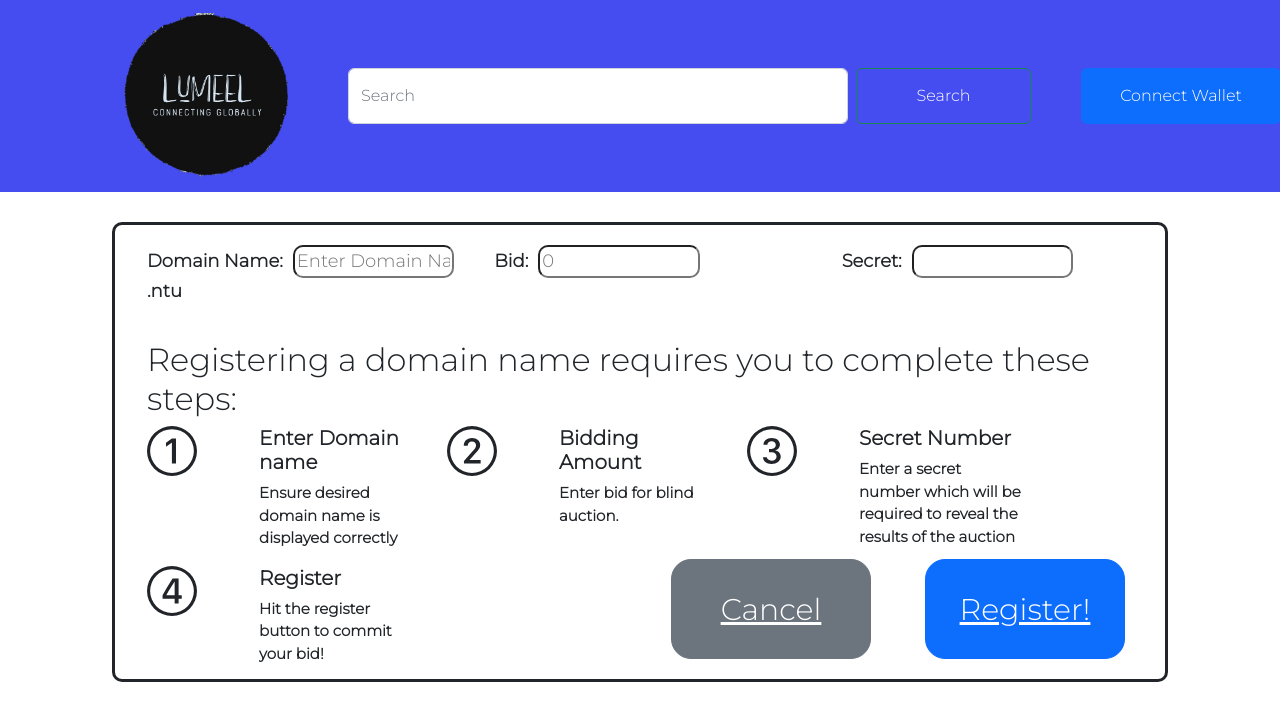
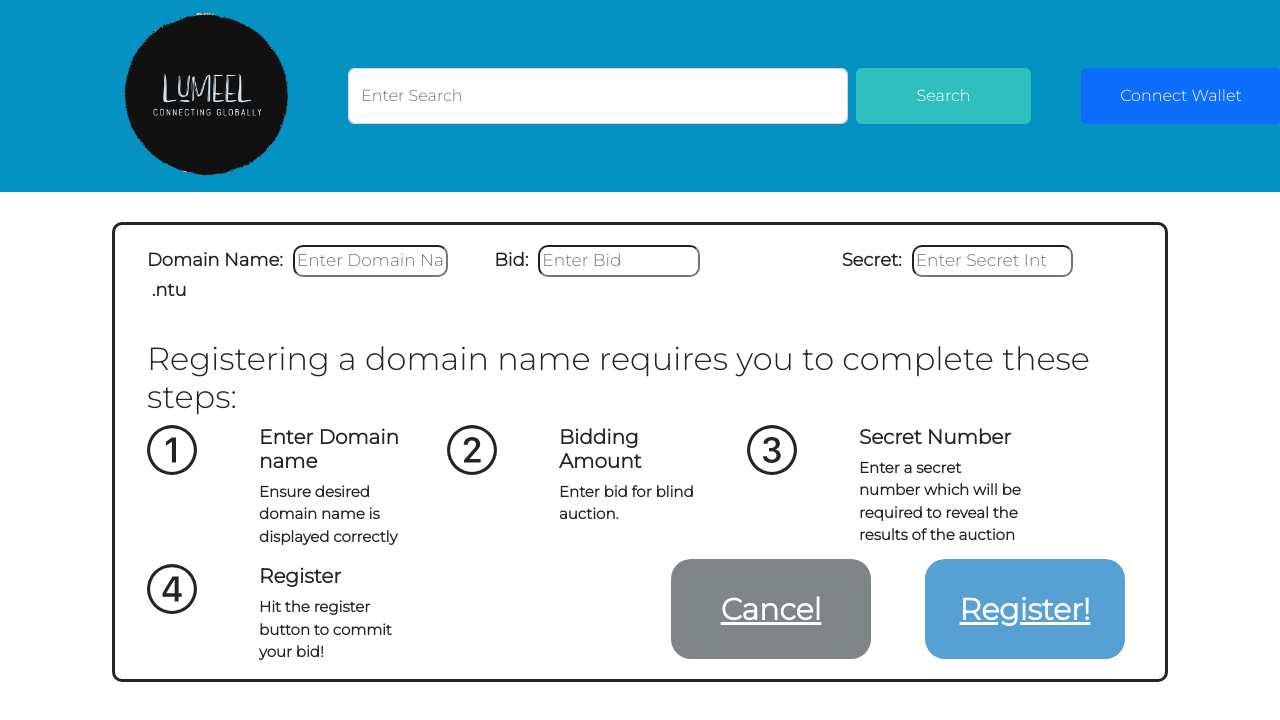
Before and after one commit to jonlee1923/CZ4153-Decentralized-Domain-Registrar, a React (Create React App) app in the folder client/: page /placebid in a window 1280 px wide. Shown: the top 720 px of the page. Built offline with nearby package versions, Linux system fonts and the light colour scheme.

Commit message:
fix design

```diff
--- a/client/src/components/Biddinglist/Biddinglist.jsx
+++ b/client/src/components/Biddinglist/Biddinglist.jsx
@@ -153,7 +153,7 @@ const BiddingList = (props) => {
           <Row>
             {auctions.map((auction) => {
               return (
-                <Col lg={4} md={6} sm={12} xs={12} key={auction.auctionId}>
+                <Col lg={6} md={6} sm={12} xs={12} key={auction.auctionId}>
                   <Card className={styles.card} >
                     <p>
                       Domain Name: <span>{auction.name + ".ntu"}</span>
@@ -172,7 +172,7 @@ const BiddingList = (props) => {
                     </p>
                     <div className={styles.buttons}>
                       <Button
-                        className={`btn btn-secondary ${styles.bidbtn} ${styles.btmbutton}`}
+                        className={`btn ${styles.bidbtn} ${styles.btmbutton}`}
                         onClick={() => {
                           navigate(bidPath, {
                             state: { name: auction.name },
@@ -180,14 +180,6 @@ const BiddingList = (props) => {
                         }}
                       >
                         Place a Bid!
-                      </Button>
-                      <Button
-                        className={`btn btn-secondary ${styles.btmbutton}`}
-                        onClick={() => {
-                          endAuctionHandler(auction.name);
-                        }}
-                      >
-                        End
                       </Button>
                     </div>
                   </Card>
--- a/client/src/components/Biddinglist/Biddinglist.module.css
+++ b/client/src/components/Biddinglist/Biddinglist.module.css
@@ -1,7 +1,7 @@
 body {
   font-family: "Montserrat", sans-serif;
   font-weight: 700;
-  background-color:white;
+  background-color: white;
 }
 .pagename {
   text-align: center;
@@ -11,20 +11,17 @@ body {
 .card {
   position: relative;
   margin: 10px 0;
-  height: 300px;
-  column-width: 400px;
+  height: 320px;
+  column-width: 600px;
 }
 
-.card p{
-  color:white;
+.card p {
+  color: white;
 }
 
 p span {
   position: absolute;
   right: 10px;
-  border: 3px solid white;
-  border-radius: 10px;
-  padding: 3px;
 }
 
 .buttons {
@@ -33,6 +30,14 @@ p span {
 .bidbtn {
   position: absolute;
   right: 10px;
+  bottom: 10px;
+  background-color: #57a0d3 !important;
+  border: 3px solid white;
+  font-weight: bold;
+}
+.bidbtn:hover {
+  background-color: #5888ae !important;
+  border: 3px solid white !important;
 }
 
 .bidlink {
@@ -41,6 +46,6 @@ p span {
 .bidlink:hover {
   color: white;
 }
-.btmbutton{
-  background:#484954;
+.btmbutton {
+  background: #484954;
 }
--- a/client/src/components/Card/Card.module.css
+++ b/client/src/components/Card/Card.module.css
@@ -1,7 +1,8 @@
 .card {
-  background: #223BC9;
+  background: #0492C2;
   box-shadow: 0 2px 8px rgba(0, 0, 0, 0.26);
   border-radius: 10px;
   width:fit-content;
   padding: 20px;
+  border:3px solid black;
 }
--- a/client/src/components/Ethertx/Ethertx.module.css
+++ b/client/src/components/Ethertx/Ethertx.module.css
@@ -21,5 +21,11 @@
   position: absolute;
   right: 10px;
   bottom: 10px;
-  background: #484954;
+  background-color: #57a0d3 !important;
+  border: 3px solid white;
+  font-weight: bold;
 }
+.transferbtn:hover {
+  background-color: #5888ae !important;
+  border: 3px solid white !important;
+}
--- a/client/src/components/Mybiddings/Mybiddings.module.css
+++ b/client/src/components/Mybiddings/Mybiddings.module.css
@@ -6,8 +6,8 @@
   .card {
     position: relative;
     margin: 10px 0;
-    height: 240px;
-    column-width: 300px;
+    height: 250px;
+    column-width: 400px;
   }
 
   .card p{
@@ -15,9 +15,16 @@
   }
 
   .bidbtn {
-      position:absolute;
-      right:10px;
-      background:#484954;
+    position: absolute;
+    right: 10px;
+    bottom: 10px;
+    background-color: #57a0d3 !important;
+    border: 3px solid white;
+    font-weight: bold;
+  }
+  .bidbtn:hover {
+    background-color: #5888ae !important;
+    border: 3px solid white !important;
   }
 
   .bidlink {
--- a/client/src/components/Mynames/Mynames.module.css
+++ b/client/src/components/Mynames/Mynames.module.css
@@ -20,5 +20,12 @@
 .withdrawbtn {
   position: absolute;
   right: 10px;
-  background: #484954;
+  bottom: 10px;
+  background-color: #57a0d3 !important;
+  border: 3px solid white;
+  font-weight: bold;
 }
+.withdrawbtn:hover {
+  background-color: #5888ae !important;
+  border: 3px solid white !important;
+}
--- a/client/src/components/Navbar/Navbar.jsx
+++ b/client/src/components/Navbar/Navbar.jsx
@@ -41,12 +41,12 @@ const Navbar2 = React.forwardRef((props, ref) => {
             <Form className={`d-flex ${styles.form}`}>
               <Form.Control
                 type="search"
-                placeholder="Search"
+                placeholder="Enter Search"
                 className={`me-2 ${styles.searchbar}`}
                 aria-label="Search"
               />
               <Button
-                variant="outline-success"
+                variant="none"
                 className={`${styles.searchbtn}`}
               >
                 Search
@@ -54,8 +54,8 @@ const Navbar2 = React.forwardRef((props, ref) => {
               {props.connected && (
                 <Button
                   type="button"
-                  className={`btn btn-info ${styles.connectwallet} ${styles.successbtn}`}
-                  disabled={true}
+                  className={`btn ${styles.connectwallet} ${styles.successbtn}`}
+                  // disabled={true}
                 >
                   Connected!
                 </Button>
--- a/client/src/components/Navbar/Navbar.module.css
+++ b/client/src/components/Navbar/Navbar.module.css
@@ -1,5 +1,5 @@
 .navbar2{
-    background: #454DF1;
+    background: #0492C2;
 }
 .searchbar{
     width:500px;
@@ -10,6 +10,13 @@
     margin-right:40px;
     margin-left:0;
     color:white;
+    background-color: #30BFBF !important;
+}
+
+.searchbtn:hover{
+    background-color: #008081 !important;
+    color:white !important;
+
 }
 
 .connectwallet{
@@ -31,3 +38,9 @@
     position:relative;
     left:50px;
 }
+
+.successbtn{
+    background-color: #30BFBF;
+    border:none;
+    pointer-events: none;
+}
--- a/client/src/components/Placebid/Placebid.jsx
+++ b/client/src/components/Placebid/Placebid.jsx
@@ -79,13 +79,13 @@ const Placebid = (props) => {
               value={domainName}
               className={styles.nameinput}
             />
-            <p className={styles.domain}>.ntu</p>
+            <p className={styles.domain}>&nbsp;.ntu</p>
           </Col>
           <Col lg={4} md={6} sm={12} xs={12}>
             <Input
               id="rentalprice"
               type="text"
-              placeholder="0"
+              placeholder="Enter Bid"
               pattern="^\d*(\.\d{0,6})?$"
               value={rentalPrice}
               onChange={priceHandler}
@@ -99,6 +99,7 @@ const Placebid = (props) => {
               id="secret"
               type="password"
               pattern="\d*"
+              placeholder="Enter Secret Int"
               value={secretInt}
               onChange={secretHandler}
               inputClassName={styles.secretInt}
@@ -112,7 +113,7 @@ const Placebid = (props) => {
         <Row className={`${styles.bottombtn}`}>
           <Col lg={6} md={6} sm={12}>
             <Button
-              className={`btn btn-secondary btn-lg ${styles.reqregisterbtn}`}
+              className={`btn btn-lg ${styles.reqregisterbtn} ${styles.cancelbtn}`}
               onClick={cancelHandler}
               size="sm"
             >
@@ -123,7 +124,7 @@ const Placebid = (props) => {
             <Button
               type="submit"
               size="sm"
-              className={`btn btn-primary btn-lg ${styles.reqregisterbtn}`}
+              className={`btn btn-primary btn-lg ${styles.reqregisterbtn} ${styles.regbtn}`}
               onClick={pressBidHandler}
             >
               Register!
--- a/client/src/components/Placebid/Placebid.module.css
+++ b/client/src/components/Placebid/Placebid.module.css
@@ -8,8 +8,8 @@ label {
 }
 
 input{
-  width:100%;
   border-radius:10px;
+  font-size:17px;
 }
 
 .placebidpage{
@@ -38,7 +38,7 @@ input{
 }
 
 .nameinput {
-  width: 50%;
+  width: 48%;
 }
 
 .secretInt{
@@ -56,17 +56,29 @@ input{
 }
 
 .cancelbtn {
-  color: black;
+  color: white;
+  background-color:#808588 !important;
+  /* border:3px solid black !important; */
+  border:none !important;
+  font-weight:bold;
 }
 .cancelbtn:hover{
-    color:black;
+    color:white;
+    /* border:3px solid black !important; */
+    border:none !important;
+    background-color:#777B7E !important;
 }
 
 .regbtn {
-  color: white;
+  background-color: #57a0d3 !important;
+  /* border: 3px solid black; */
+  border:none !important;
+  font-weight: bold;
 }
-.regbtn:hover{
-    color:white;
+.regbtn:hover {
+  background-color: #5888ae !important;
+  border:none !important;
+  /* border: 3px solid black !important; */
 }
 
 .bottombtn {
```
